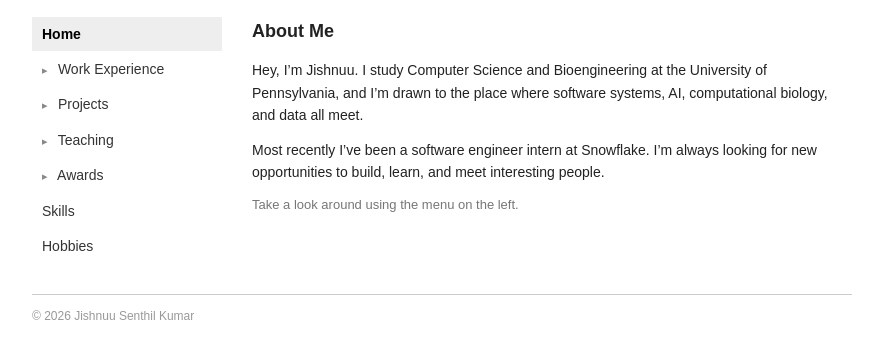
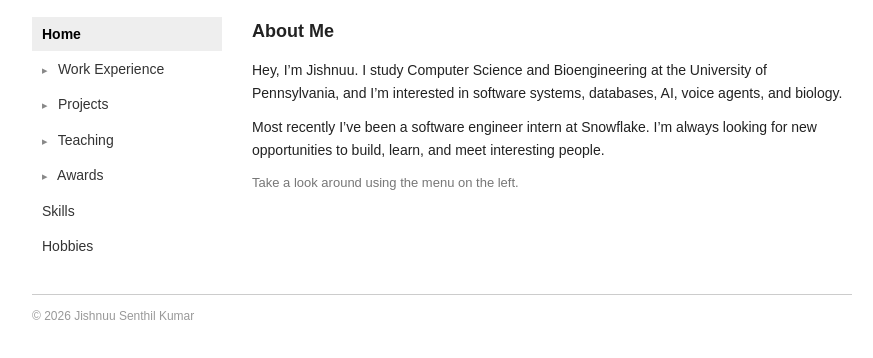
Before and after one commit to jissen706/jissen706.github.io, a plain HTML site: page index.html in a window 1280 px wide. Shown: the part 140-498 px from the top of the page, without its empty margins (198-1071 px from the left). Drawn offline with Linux system fonts and the light colour scheme.

Commit message:
Home: simpler interests phrasing

```diff
--- a/index.html
+++ b/index.html
@@ -192,8 +192,7 @@
         <h2>About Me</h2>
         <p>
           Hey, I&rsquo;m Jishnuu. I study Computer Science and Bioengineering at the University of
-          Pennsylvania, and I&rsquo;m drawn to the place where software systems, AI, computational
-          biology, and data all meet.
+          Pennsylvania, and I&rsquo;m interested in software systems, databases, AI, voice agents, and biology.
         </p>
         <p>
           Most recently I&rsquo;ve been a software engineer intern at Snowflake. I&rsquo;m always
```
